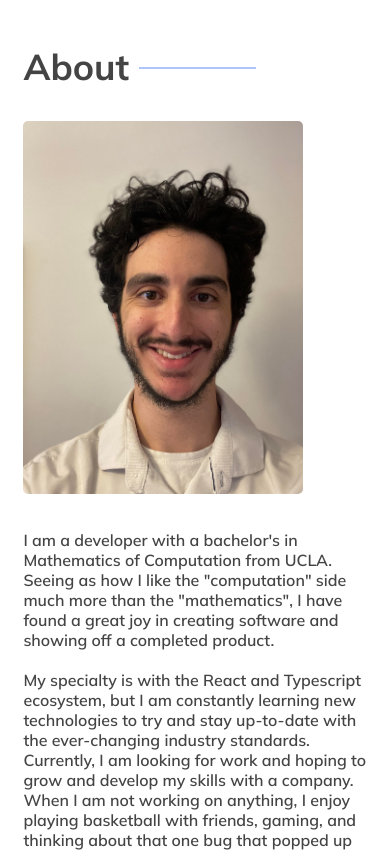
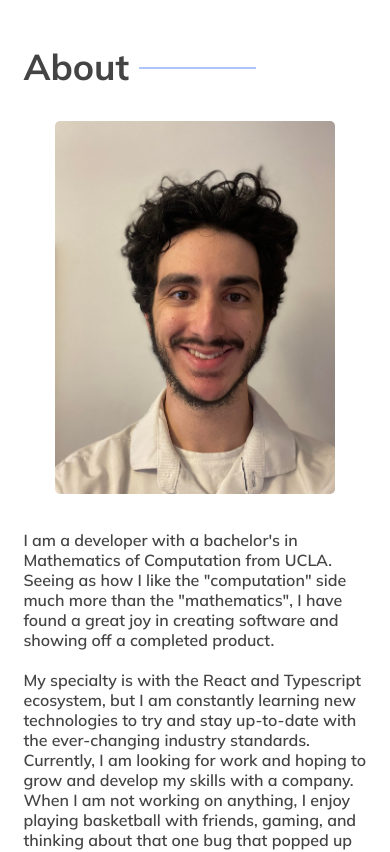
Before and after one commit to SamirOsAbdalla/portfoliov2, a Next.js app: page / in a window 390 px wide. Shown: the part 880-1732 px from the top of the page. Built offline with nearby package versions, Linux system fonts and the light colour scheme.

Commit message:
Centered about section on smaller screens

```diff
--- a/src/Components/About/About.css
+++ b/src/Components/About/About.css
@@ -95,3 +95,9 @@
 .about__list span {
     color: black;
 }
+
+@media screen and (max-width:741px) {
+    .about__main {
+        justify-content: center;
+    }
+}
```
